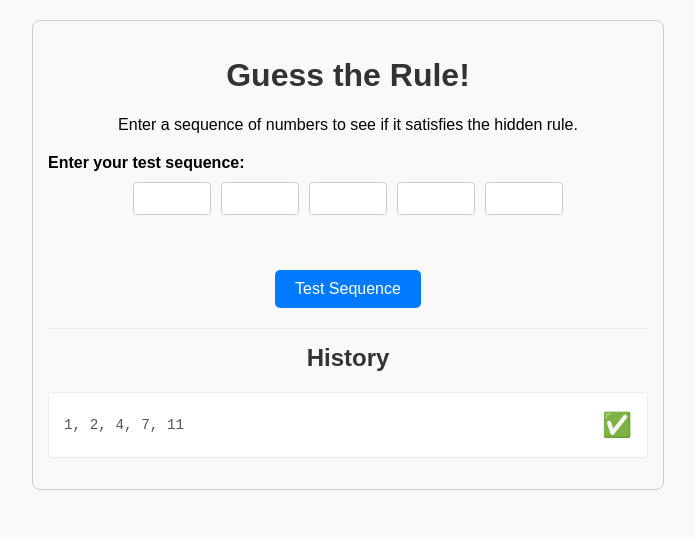
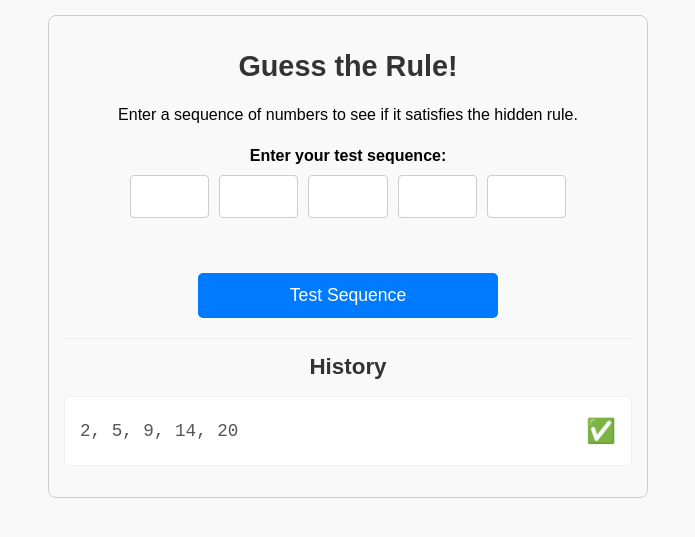
Before and after one commit to aroellin/aroellin.github.io, a Jekyll site: the page apps/guess-the-rule.html, which Jekyll copies as it is, in a window 1280 px wide. Shown: the top 537 px of the page, without its empty margins (292-987 px from the left). Built offline with Jekyll 4.4.1, drawn with Linux system fonts in a browser that asks for light colours.

Commit message:
App updated

```diff
--- a/apps/guess-the-rule.html
+++ b/apps/guess-the-rule.html
@@ -2,30 +2,45 @@
 <html lang="en">
 <head>
     <meta charset="UTF-8">
+    <!-- Crucial for responsive design on mobile -->
     <meta name="viewport" content="width=device-width, initial-scale=1.0">
     <title>Guess the Rule</title>
     <style>
+        /* Apply box-sizing globally for easier width calculations */
+        * {
+            box-sizing: border-box;
+        }
+
         body {
             font-family: sans-serif;
-            max-width: 600px;
-            margin: 20px auto;
+            /* Use percentage for flexibility, limit max width on desktop */
+            width: 95%;
+            max-width: 600px; /* Keep a max-width for larger screens */
+            margin: 15px auto; /* Adjusted margin */
             padding: 15px;
             border: 1px solid #ccc;
             border-radius: 8px;
             background-color: #f9f9f9;
+            font-size: 16px; /* Set a base font size good for mobile */
         }
         h1, h2 {
             text-align: center;
             color: #333;
         }
+        /* Adjust heading sizes slightly relative to base font */
+        h1 { font-size: 1.8em; }
+        h2 { font-size: 1.4em; margin-top: 0;}
+
         p {
             text-align: center;
             margin-bottom: 20px;
+            line-height: 1.5; /* Improve readability */
         }
         .input-area label {
             display: block;
             margin-bottom: 10px;
             font-weight: bold;
+            text-align: center; /* Center label */
         }
         .input-container {
             display: flex;
@@ -33,19 +48,25 @@
             align-items: center;
             margin-bottom: 15px;
             gap: 10px; /* Space between input boxes */
+            /* Allow inputs to wrap onto the next line on narrow screens */
+            flex-wrap: wrap;
         }
         .input-container input[type="number"] {
-            width: 60px;
-            padding: 8px;
+             /* Use ems for width relative to font size, allow shrinking/growing */
+            width: 4.5em;
+            /* Increase padding for larger touch target */
+            padding: 10px 8px;
             text-align: center;
             border: 1px solid #ccc;
             border-radius: 4px;
-            /* Hide spinners for a cleaner look (optional) */
-            -moz-appearance: textfield; /* Firefox */
+            /* Increase font size slightly within inputs */
+            font-size: 1.1em;
+            /* Hide spinners (optional but often cleaner on mobile) */
+            -moz-appearance: textfield;
         }
         .input-container input[type="number"]::-webkit-outer-spin-button,
         .input-container input[type="number"]::-webkit-inner-spin-button {
-            -webkit-appearance: none; /* Safari and Chrome */
+            -webkit-appearance: none;
             margin: 0;
         }
         .button-container {
@@ -53,37 +74,44 @@
             margin-bottom: 20px;
         }
         button {
-            padding: 10px 20px;
-            font-size: 1em;
+             /* Increase padding significantly for easy tapping */
+            padding: 12px 24px;
+            /* Increase font size for button text */
+            font-size: 1.1em;
             cursor: pointer;
             background-color: #007bff;
             color: white;
             border: none;
             border-radius: 5px;
             transition: background-color 0.2s;
+            width: 80%; /* Make button wider on mobile */
+            max-width: 300px; /* Limit width on larger screens */
         }
         button:hover {
             background-color: #0056b3;
         }
         #feedback {
             text-align: center;
-            font-size: 1.2em;
-            min-height: 25px; /* Prevent layout shift */
+            font-size: 1.1em; /* Slightly larger feedback text */
+            min-height: 25px;
             margin-bottom: 15px;
-            color: red; /* Default color for error messages */
+            color: red;
+            font-weight: bold; /* Make feedback stand out */
         }
         #history {
             border-top: 1px solid #eee;
             padding-top: 15px;
             margin-top: 20px;
         }
+        /* Removed margin-top from h2 directly inside #history */
         #history h2 {
-            margin-top: 0;
+             margin-bottom: 10px; /* Add some space below history heading */
         }
+
         #history-list {
             list-style: none;
             padding: 0;
-            max-height: 300px; /* Limit height and add scroll */
+            max-height: 300px;
             overflow-y: auto;
             border: 1px solid #eee;
             padding: 10px;
@@ -91,23 +119,29 @@
             border-radius: 4px;
         }
         #history-list li {
-            padding: 8px 5px;
+            padding: 10px 5px; /* Slightly more vertical padding */
             border-bottom: 1px solid #f0f0f0;
             display: flex;
             justify-content: space-between;
             align-items: center;
+            /* Allow sequence text to wrap if very long */
+            flex-wrap: wrap;
+            gap: 5px; /* Add gap if items wrap */
         }
          #history-list li:last-child {
             border-bottom: none;
         }
         .sequence-text {
-            font-family: monospace; /* Make numbers align better */
+            font-family: monospace;
             font-size: 1.1em;
-            margin-right: 15px;
+            margin-right: 10px; /* Reduced margin slightly */
             color: #555;
+            word-break: break-all; /* Break long sequences if needed */
         }
         .result-icon {
-            font-size: 1.5em; /* Make icons larger */
+            font-size: 1.5em;
+            /* Prevent icon from shrinking */
+            flex-shrink: 0;
         }
         .tick {
             color: green;
@@ -115,7 +149,7 @@
         .cross {
             color: red;
         }
-        .info { /* Kept in case you want informational messages later */
+        .info {
              font-style: italic;
              color: #666;
         }
@@ -125,7 +159,6 @@
 
     <h1>Guess the Rule!</h1>
     <p>Enter a sequence of numbers to see if it satisfies the hidden rule.</p>
-    <!-- Removed the specific example text from here -->
 
     <div class="input-area">
         <label for="num1">Enter your test sequence:</label>
@@ -255,26 +285,23 @@
             iconSpan.className = `result-icon ${iconClass}`;
             iconSpan.textContent = icon;
 
-            if (isInfo) { // Check if it's marked as an info entry
+            if (isInfo) {
                  listItem.classList.add('info');
-                 listItem.textContent = sequenceStr; // Just show the info text
+                 listItem.textContent = sequenceStr;
             } else {
                 listItem.appendChild(sequenceSpan);
                 listItem.appendChild(iconSpan);
             }
 
-            // Prepend to show the latest entry at the top
             historyList.prepend(listItem);
         }
 
         // --- Initial Setup ---
         function initialize() {
-             // Add an initial example sequence to the history on load
-             const exampleSequence = [1, 2, 4, 7, 11]; // Updated sequence
+             const exampleSequence = [2, 5, 9, 14, 20];
              const satisfiesRule = isStrictlyIncreasing(exampleSequence);
              const resultIcon = satisfiesRule ? '✅' : '❌';
              const iconClass = satisfiesRule ? 'tick' : 'cross';
-             // Add it like a regular entry, without the "Given:" prefix
              addHistoryEntry(exampleSequence.join(', '), resultIcon, iconClass);
         }
 
```
Also changed, not shown: other parts of apps/guess-the-rule.html (+4 -7 lines).
